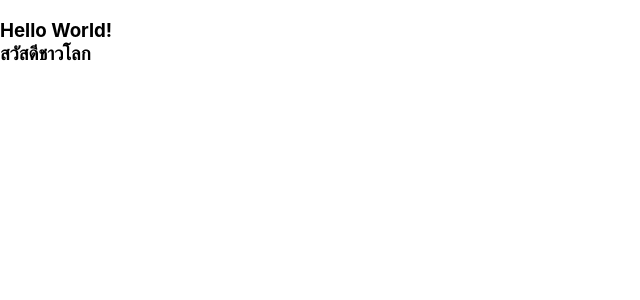
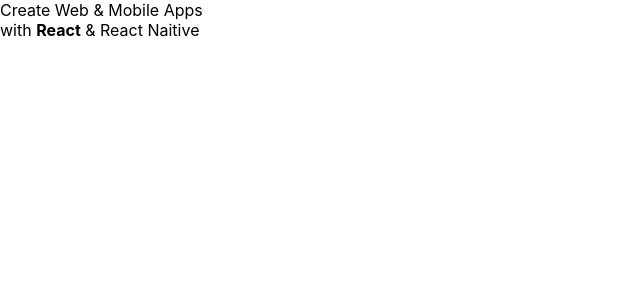
Before and after one commit to SanyaTangook/React-Projact, a React (Create React App) app: page / in a window 1280 px wide. Shown: the top 300 px of the page, without its empty margins (0-640 px from the left). Built offline with nearby package versions, Linux system fonts and the light colour scheme.

Commit message:
Update App.js insert var

```diff
--- a/src/App.js
+++ b/src/App.js
@@ -1,9 +1,15 @@
 import React from "react";
 
 function App() {
-  return (
-    <h3> Hello World! <br />   สวัสดีชาวโลก </h3>
-  );
+	let r = '<b>React</b>'
+	let rn = 'React Naitive'
+	const el = (
+		<div>
+			Create Web & Mobile Apps <br />
+			with <span dangerouslySetInnerHTML={{__html:r}} /> & {rn}
+		</div>
+	)
+	return el
 }
 
 export default App;
```
